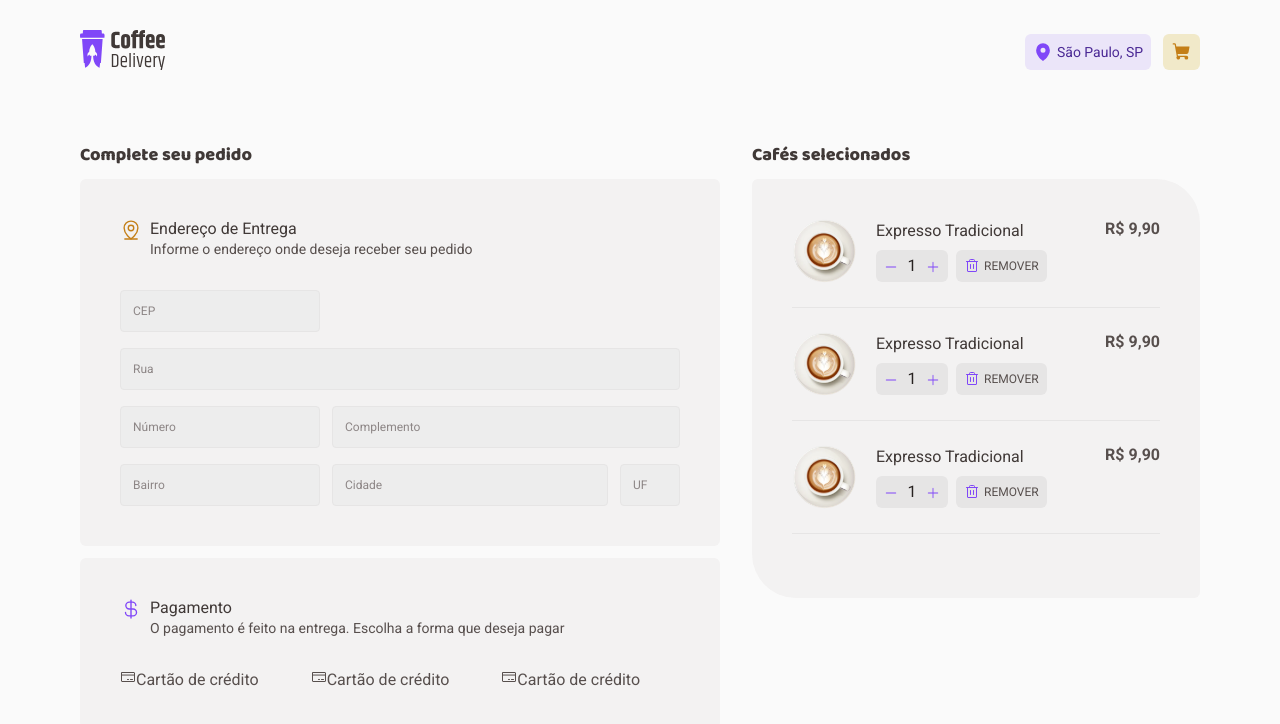
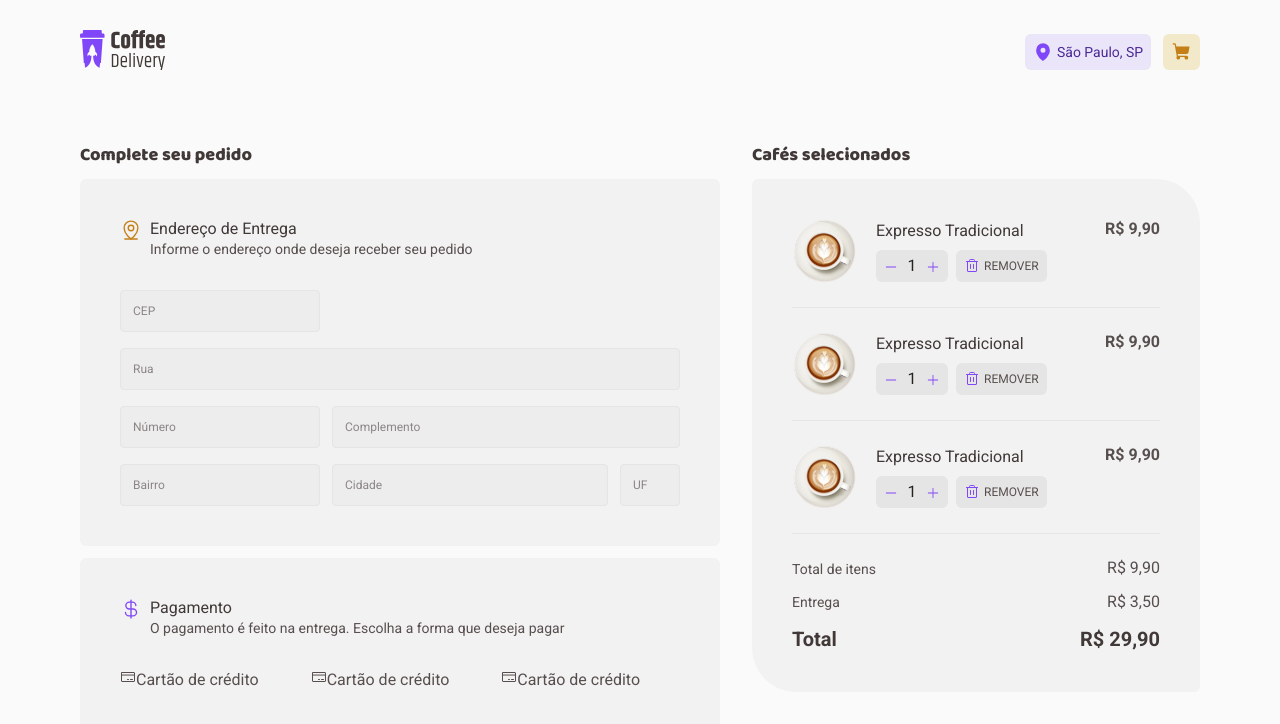
Before and after one commit to felipe-gomes-vicente/coffee-delivery, a React (Vite) app: page /completeOrder in a window 1280 px wide. Shown: the top 724 px of the page. Built offline with nearby package versions, Linux system fonts and the light colour scheme.

Commit message:
created ConfirmationSection

```diff
--- /dev/null
+++ b/src/pages/CompleteOrder/components/SelectedCoffees/ConfirmationSection.tsx
@@ -0,0 +1,21 @@
+import { RegularText } from "../../../../components/Typography";
+import { ConfirmationSectionContainer } from "./styles";
+
+export function ConfirmationSection() {
+  return (
+    <ConfirmationSectionContainer>
+      <div>
+        <RegularText size="s">Total de itens</RegularText>
+        <RegularText>R$ 9,90</RegularText>
+      </div>
+      <div>
+        <RegularText size="s">Entrega</RegularText>
+        <RegularText>R$ 3,50</RegularText>
+      </div>
+      <div>
+        <RegularText weight="700" color="subtitle" size="l">Total</RegularText>
+        <RegularText weight="700" color="subtitle" size="l">R$ 29,90</RegularText>
+      </div>
+    </ConfirmationSectionContainer>
+  )
+}
--- a/src/pages/CompleteOrder/components/SelectedCoffees/index.tsx
+++ b/src/pages/CompleteOrder/components/SelectedCoffees/index.tsx
@@ -1,5 +1,6 @@
 import { TitleText } from "../../../../components/Typography";
 import { CoffeeCartCard } from "../CoffeeCartCard";
+import { ConfirmationSection } from "./ConfirmationSection";
 
 import { DetailsContainer, SelectedCoffeesContainer } from "./styles";
 
@@ -14,6 +15,8 @@ export function SelectedCoffees() {
         <CoffeeCartCard />
         <CoffeeCartCard />
         <CoffeeCartCard />
+
+        <ConfirmationSection />
       </DetailsContainer>
     </SelectedCoffeesContainer>
   )
```
